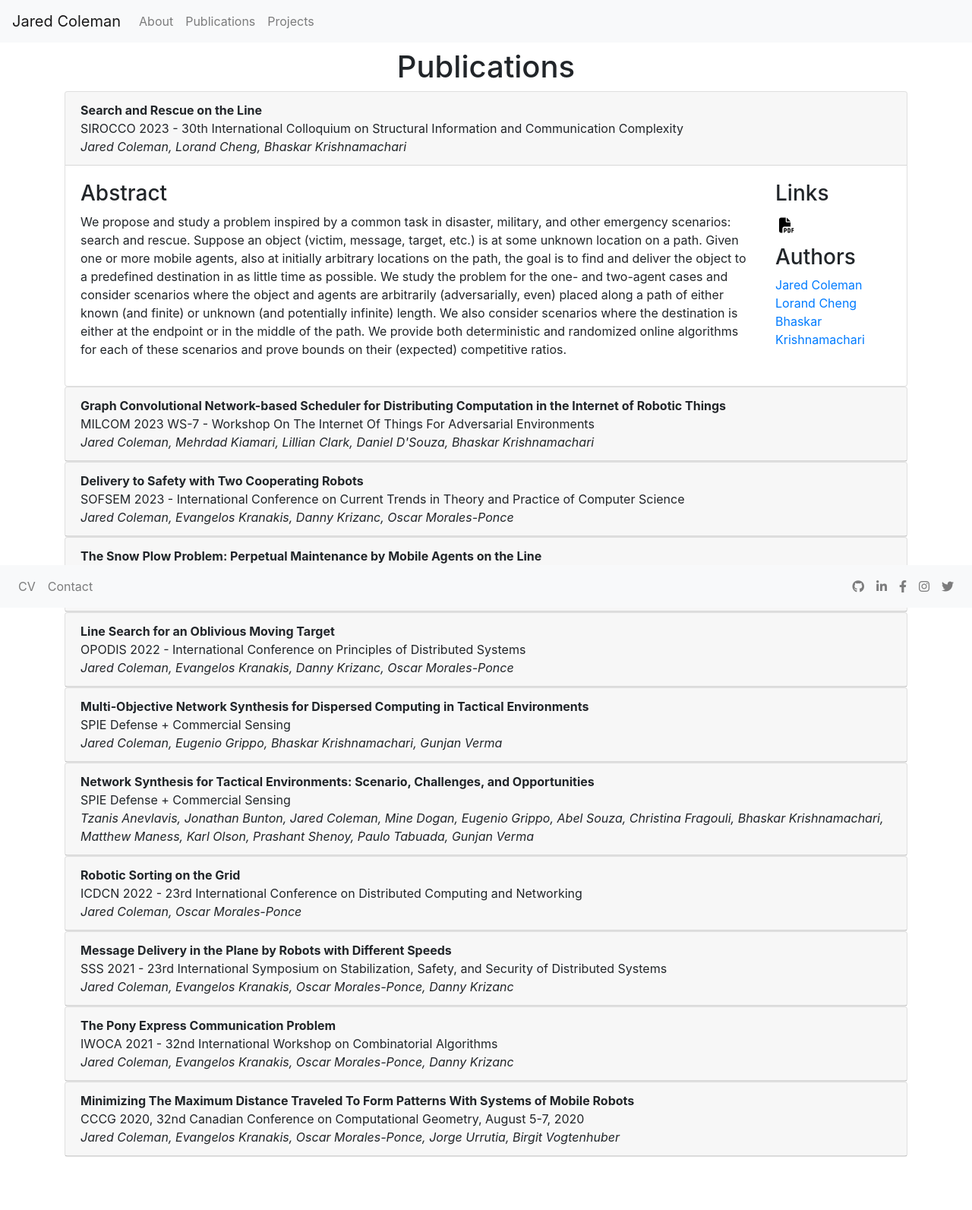
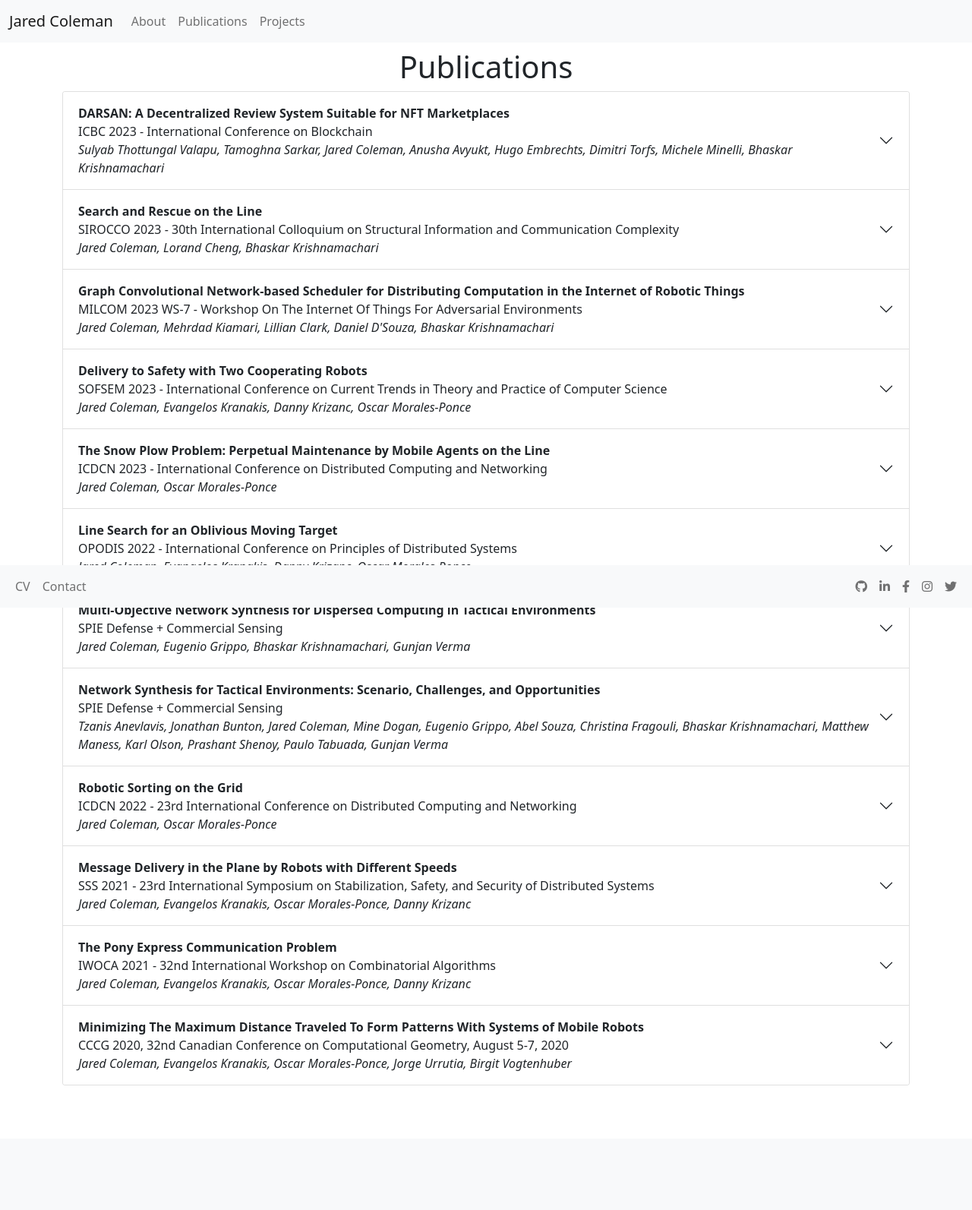
Before and after one commit to jaredraycoleman/jaredraycoleman.com, a Flask app: page /publications in a window 1280 px wide. Shown: the whole page at 76% size. After the commit the page ends 1429 px from the top, so only its background shows below. Run offline with Flask 3, Linux system fonts and the light colour scheme; some libraries are stand-ins or nearby versions.

Commit message:
Adds darsan publication and fixes formatting

```diff
--- a/data.py
+++ b/data.py
@@ -24,9 +24,38 @@ websites = {
     "Daniel D'Souza": "https://www.linkedin.com/in/daniel-d-souza-5802b4118",
 
     "Lorand Cheng": "https://www.linkedin.com/in/lorand-cheng/",
+
+    "Hugo Embrechts": "https://www.linkedin.com/in/hugo-embrechts-443892",
+    "Sulyab Thottungal Valapu": "https://sulyabtv.github.io/",
+    "Tamoghna Sarkar": "https://tamoghna-sarkar.github.io/",
+    "Anusha Avyukt": "https://anusha.rbind.io/",
+    "Dimitri Torfs": "https://www.linkedin.com/in/dimitri-torfs-8a210a17/",
+    "Michele Minelli": "https://micheleminelli.com/",
 }
 
 pubs = [
+    {
+        "title": "DARSAN: A Decentralized Review System Suitable for NFT Marketplaces",
+        "venue": "ICBC 2023 - International Conference on Blockchain",
+        "authors": [
+            "Sulyab Thottungal Valapu",
+            "Tamoghna Sarkar",
+            "Jared Coleman",
+            "Anusha Avyukt",
+            "Hugo Embrechts",
+            "Dimitri Torfs",
+            "Michele Minelli",
+            "Bhaskar Krishnamachari"
+        ],
+        "links": {
+            "pdf": "https://arxiv.org/pdf/2307.15768.pdf",
+            "github": "",
+            # "linkedin": ""
+        },
+        "abstract": (
+            "We introduce DARSAN, a decentralized review system designed for Non-Fungible Token (NFT) marketplaces, to address the challenge of verifying the quality of highly resalable products with few verified buyers by incentivizing unbiased reviews. DARSAN works by iteratively selecting a group of reviewers (called ``experts'') who are likely to both accurately predict the objective popularity and assess some subjective quality of the assets uniquely associated with NFTs. The system consists of a two-phased review process: a ``pre-listing'' phase where only experts can review the product, and a ``pre-sale'' phase where any reviewer on the system can review the product. Upon completion of the sale, DARSAN distributes incentives to the participants and selects the next generation of experts based on the performance of both experts and non-expert reviewers. We evaluate DARSAN through simulation and show that, once bootstrapped with an initial set of appropriately chosen experts, DARSAN favors honest reviewers and improves the quality of the expert pool over time without any external intervention even in the presence of potentially malicious participants."
+        )
+    },
     {
         "title": "Search and Rescue on the Line",
         "venue": "SIROCCO 2023 - 30th International Colloquium on Structural Information and Communication Complexity",
--- a/templates/layout.html
+++ b/templates/layout.html
@@ -8,13 +8,14 @@
 
     <title>Jared Coleman</title>
     <link rel="stylesheet" href="https://cdnjs.cloudflare.com/ajax/libs/font-awesome/6.4.0/css/all.min.css" />
-    <link href="https://stackpath.bootstrapcdn.com/bootstrap/4.5.2/css/bootstrap.min.css" rel="stylesheet">
+    <link href="https://cdn.jsdelivr.net/npm/bootstrap@5.0.2/dist/css/bootstrap.min.css" rel="stylesheet" integrity="sha384-EVSTQN3/azprG1Anm3QDgpJLIm9Nao0Yz1ztcQTwFspd3yD65VohhpuuCOmLASjC" crossorigin="anonymous">
     <link href="{{ url_for('static', filename='css/style.css') }}" rel="stylesheet">
 </head>
 <body>
     <nav class="navbar navbar-expand-lg navbar-light bg-light">
+        <div class="container-fluid">
             <a class="navbar-brand" href="/">Jared Coleman</a>
-        <button class="navbar-toggler" type="button" data-toggle="collapse" data-target="#navbarNav" aria-controls="navbarNav" aria-expanded="false" aria-label="Toggle navigation">
+            <button class="navbar-toggler" type="button" data-bs-toggle="collapse" data-bs-target="#navbarNav" aria-controls="navbarNav" aria-expanded="false" aria-label="Toggle navigation">
                 <span class="navbar-toggler-icon"></span>
             </button>
             <div class="collapse navbar-collapse" id="navbarNav">
@@ -30,6 +31,7 @@
                     </li>
                 </ul>
             </div>
+        </div>
     </nav>
 
     <div class="main-content">
@@ -37,6 +39,7 @@
     </div>
 
     <footer class="footer navbar fixed-bottom navbar-expand navbar-light bg-light">
+        <div class="container-fluid">
             <ul class="navbar-nav mr-auto">
                 <li class="nav-item">
                     <a class="nav-link" href="https://github.com/jaredraycoleman/cv/raw/master/cv.pdf">CV</a>
@@ -45,6 +48,7 @@
                     <a class="nav-link" href="mailto:jaredraycoleman@gmail.com">Contact</a>
                 </li>
             </ul>
+            <div class="d-flex">
                 <ul class="navbar-nav me-auto mb-2 mb-lg-0">
                     <li class="nav-item">
                         <a href="https://github.com/jaredraycoleman" class="nav-link"><i class="fab fa-github"></i></a>
@@ -62,11 +66,13 @@
                         <a href="https://twitter.com/jaredraycoleman" class="nav-link"><i class="fab fa-twitter"></i></a>
                     </li>
                 </ul>
+            </div>
+        </div>
     </footer>
 
 
 
-    <script src="https://code.jquery.com/jquery-3.5.1.slim.min.js"></script>
-    <script src="https://stackpath.bootstrapcdn.com/bootstrap/4.5.2/js/bootstrap.min.js"></script>
+    <script src="https://code.jquery.com/jquery-3.5.1.min.js"></script>
+    <script src="https://cdn.jsdelivr.net/npm/bootstrap@5.0.2/dist/js/bootstrap.bundle.min.js" integrity="sha384-MrcW6ZMFYlzcLA8Nl+NtUVF0sA7MsXsP1UyJoMp4YLEuNSfAP+JcXn/tWtIaxVXM" crossorigin="anonymous"></script>
 </body>
 </html>
--- a/templates/projects.html
+++ b/templates/projects.html
@@ -14,7 +14,7 @@
                 <ul class="list-group" id="pub-list">
                     {% for project in projects %}
                     <li class="list-group-item">
-                        <div class="row mt-2">
+                        <div class="row mt-2 justify-content-center align-items-center">
                             <div class="col-md-2 text-center">
                                 <h3>{{ project.name }}</h3>
                                 {% if project.links.pdf %}
--- a/templates/publications.html
+++ b/templates/publications.html
@@ -11,10 +11,20 @@
         </div>
         <div class="row">
             <div class="col">
-                <div id="pub-accordion">
+                <div class="accordion" id="pub-accordion">
                     {% for pub in publications %}
-                        <div class="card">
-                            <div class="card-header" id="heading-{{ loop.index }}" style="cursor: pointer;" data-toggle="collapse" data-target="#collapse-{{ loop.index }}" aria-expanded="true" aria-controls="collapse-{{ loop.index }}">
+                        <div class="accordion-item">
+                            <div class="accordion-header">
+                                <button class="accordion-button collapsed"
+                                        type="button"
+                                        id="heading-{{ loop.index }}"
+                                        data-bs-toggle="collapse"
+                                        data-bs-target="#collapse-{{ loop.index }}"
+                                        aria-expanded="true"
+                                        aria-controls="collapse-{{ loop.index }}">
+                                    <div class="row">
+                                        <div class="col">
+
                                             <b>{{ pub.title }}</b>
                                             <br />
                                             {{ pub.venue }}
@@ -25,9 +35,12 @@
                                                 {% endfor %}
                                             </em>
                                         </div>
+                                    </div>
+                                </button>
+                            </div>
 
-                            <div id="collapse-{{ loop.index }}" class="collapse {% if loop.index == 1 %}show{% endif %}" aria-labelledby="heading-{{ loop.index }}" data-parent="#pub-accordion">
-                                <div class="card-body">
+                            <div id="collapse-{{ loop.index }}" class="accordion-collapse collapse" aria-labelledby="heading-{{ loop.index }}" data-parent="#pub-accordion">
+                                <div class="accordion-body">
                                     <div class="row">
                                         <div class="col-md-10">
                                             <h3>Abstract</h3>
@@ -67,6 +80,7 @@
                                             {% endfor %}
                                         </div>
                                     </div>
+
                                 </div>
                             </div>
                         </div>
```
Lines whose indentation alone changed are shown as unchanged.
